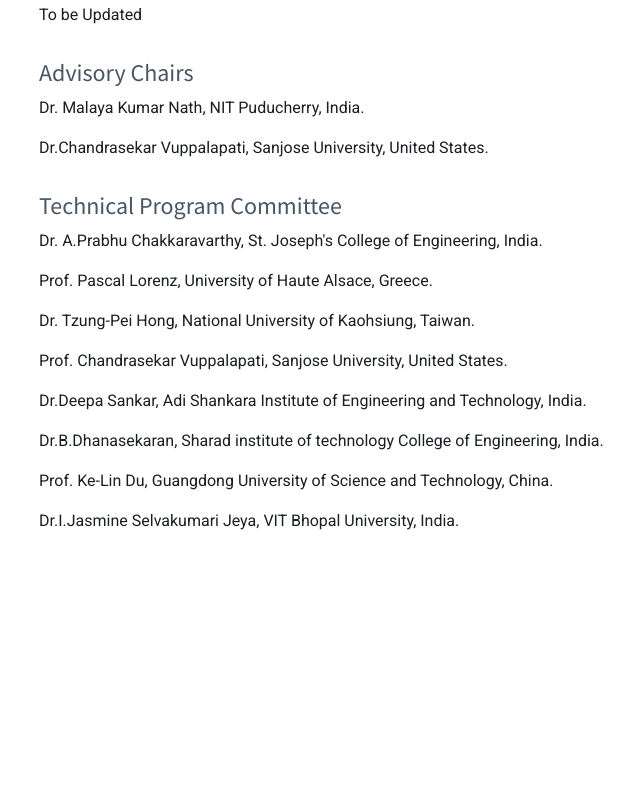
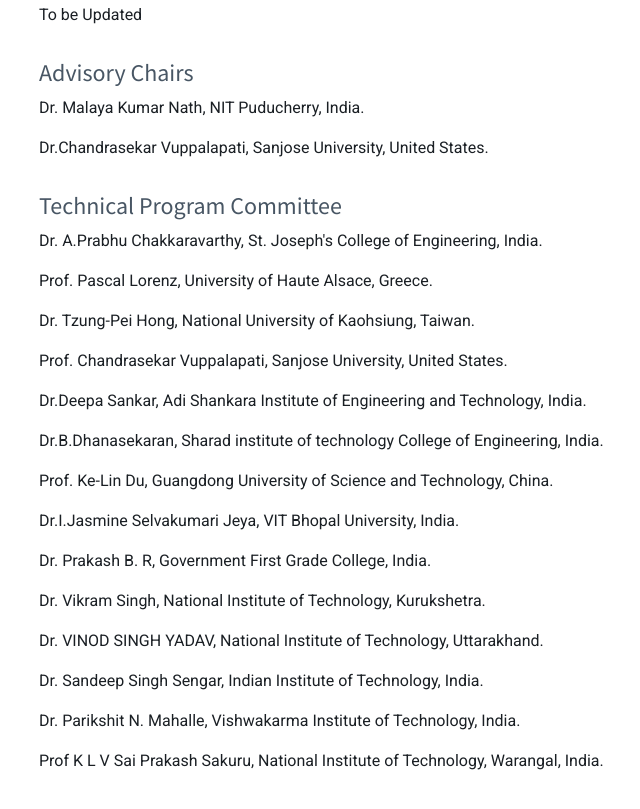
Before and after one commit to jeeva6379/icaeia.com, a plain HTML site: page committee.html in a window 1280 px wide. Shown: the part 589-1398 px from the top of the page, without its empty margins (43-683 px from the left). Before the commit the page ends 1158 px from the top, so only its background shows below. Drawn offline with Linux system fonts and the light colour scheme.

Commit message:
Update committee.html

```diff
--- a/committee.html
+++ b/committee.html
@@ -101,6 +101,12 @@
 <p>Dr.B.Dhanasekaran, Sharad institute of technology College of Engineering, India.</p>
 <p>Prof. Ke-Lin Du, Guangdong University of Science and Technology, China.</p>
 <p>Dr.I.Jasmine Selvakumari Jeya, VIT Bhopal University, India.</p>
+            <p>Dr. Prakash B. R, Government First Grade College, India.</p>
+<p>Dr. Vikram Singh, National Institute of Technology, Kurukshetra.</p>
+<p>Dr. VINOD SINGH YADAV, National Institute of Technology, Uttarakhand.</p>
+<p>Dr. Sandeep Singh Sengar, Indian Institute of Technology, India.</p>
+<p>Dr. Parikshit N. Mahalle, Vishwakarma Institute of Technology, India.</p>
+<p>Prof K L V Sai Prakash Sakuru, National Institute of Technology, Warangal, India.</p>
       </div>
     </section>
 
```
